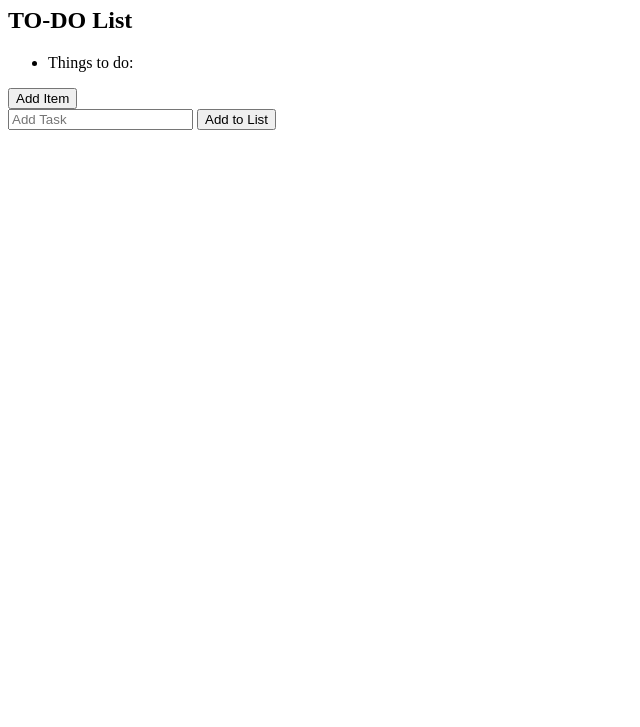
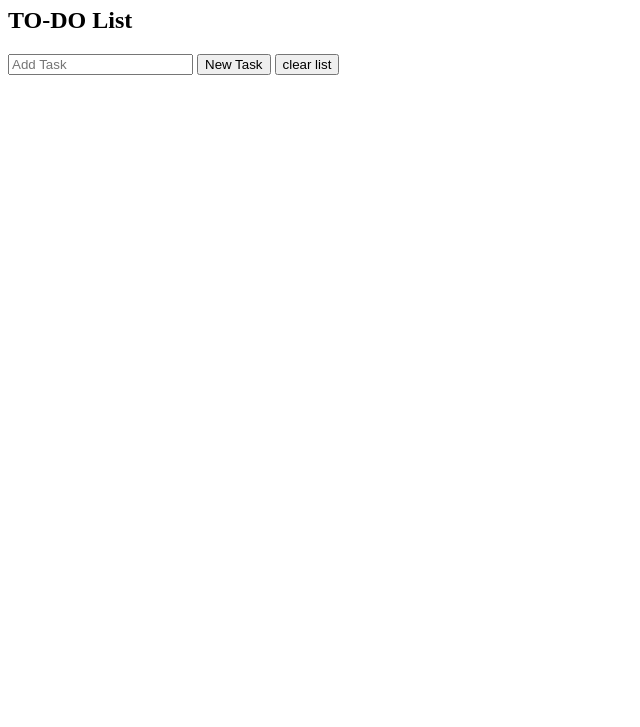
Before and after one commit to Hunterearly7/CSCI220-Early, a plain HTML site: page Week 11 Assignment.html in a window 1280 px wide. Shown: the part 73-800 px from the top of the page, without its empty margins (0-640 px from the left). Drawn offline with nearby package versions, Linux system fonts and the light colour scheme.

Commit message:
Add files via upload

```diff
--- a/Week 11 Assignment.html
+++ b/Week 11 Assignment.html
@@ -7,16 +7,14 @@
     <body>
         <div id="TODO"> <!--This will be the title of the list.-->
             <h2>TO-DO List</h2>
-            <ul id="list_item"> <!--The items below are tasks that are apart of my daily to-do list throughout the week-->
-           <li id="First" class="Item">Things to do:</li>
+            <ul id="tasks"> <!--The items below are tasks that are apart of my daily to-do list throughout the week-->
             </ul>
-            <div id="NewTaskButton"><button href="#" id="displaytask">Add Item</button></div> <!--This will be the button on the website that will allow a task to be added to the list.-->
-            <form id="NewTaskForm">
-                <input type="text" id="TaskDescription" placeholder="Add Task" />
-                <input type="button" id="add" value="Add to List"/>
-            </form>
+           <input type="text" placeholder="Add Task" id="entry">
+           <input type="button" onclick="changeText2()" value="New Task" />
+           <input type="button" onclick="clearlist" id="clear list" value="clear list"
+
         </div>
-        <script src="jquery-1.11.0.js"></script>
+
         <script src="Week 11 Javascript Assignment.js"></script>
     </body>
 </html>
```
